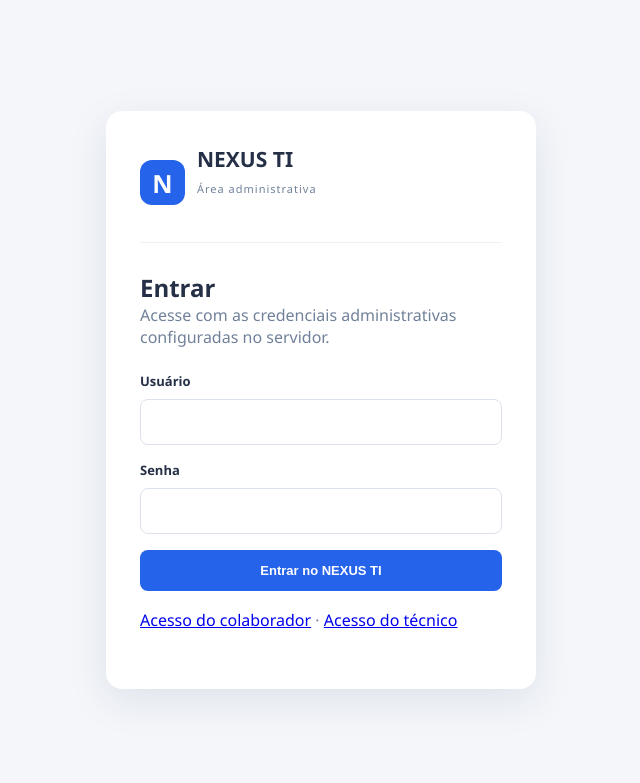
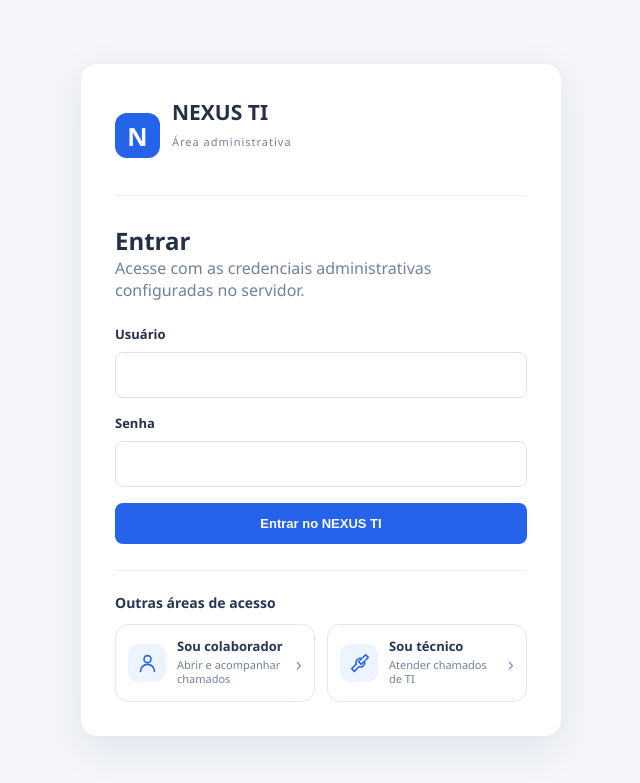
Before and after one commit to ryancavalcante1-ctrl/NEXUS-TI-public, a Flask app: page /admin/login in a window 1280 px wide. Shown: the top 783 px of the page, without its empty margins (319-959 px from the left). Run offline with Flask 3, Linux system fonts and the light colour scheme; some libraries are stand-ins or nearby versions.

Commit message:
Melhora visual da tela de login

```diff
--- a/templates/login_administrador.html
+++ b/templates/login_administrador.html
@@ -7,12 +7,24 @@
     <link rel="stylesheet" href="{{ url_for('static', filename='style.css') }}">
     <style>
         body { min-height: 100vh; display: grid; place-items: center; padding: 24px; }
-        .admin-login { width: min(100%, 430px); background: #fff; padding: 34px; border-radius: 16px; box-shadow: 0 12px 40px #172b4d18; }
+        .admin-login { width: min(100%, 480px); background: #fff; padding: 34px; border-radius: 16px; box-shadow: 0 12px 40px #172b4d18; }
         .admin-login h1 { margin: 0 0 8px; }
         .admin-login p { color: #71819a; margin-bottom: 24px; }
         .admin-login .form-group { margin-bottom: 16px; }
         .admin-login input { width: 100%; box-sizing: border-box; }
         .admin-login button { width: 100%; border: 0; cursor: pointer; }
+        .access-section { margin-top: 26px; padding-top: 22px; border-top: 1px solid #edf1f7; }
+        .access-title { margin: 0 0 12px; color: #253653; font-size: 14px; font-weight: 700; }
+        .access-grid { display: grid; grid-template-columns: 1fr 1fr; gap: 12px; }
+        .access-card { display: flex; align-items: center; gap: 11px; min-width: 0; padding: 14px 12px; border: 1px solid #e1e8f2; border-radius: 13px; background: #fff; color: #243653; text-decoration: none; transition: border-color .18s, background .18s, transform .18s, box-shadow .18s; }
+        .access-card:hover { border-color: #2563eb; background: #f7faff; transform: translateY(-2px); box-shadow: 0 7px 18px #1d4ed814; }
+        .access-icon { display: grid; place-items: center; flex: 0 0 38px; width: 38px; height: 38px; border-radius: 11px; background: #edf4ff; color: #2563eb; }
+        .access-icon svg { width: 21px; height: 21px; }
+        .access-copy { display: flex; flex-direction: column; gap: 3px; min-width: 0; }
+        .access-copy strong { font-size: 13px; line-height: 1.2; }
+        .access-copy small { color: #71819a; font-size: 11px; line-height: 1.3; }
+        .access-arrow { margin-left: auto; color: #8a9ab2; font-size: 20px; }
+        @media (max-width: 420px) { .admin-login { padding: 26px 22px; } .access-grid { grid-template-columns: 1fr; } }
     </style>
 </head>
 <body>
@@ -39,7 +51,25 @@
             </div>
             <button type="submit" class="btn-enviar">Entrar no NEXUS TI</button>
         </form>
-        <p style="margin-top:18px"><a href="{{ url_for('login_colaborador') }}">Acesso do colaborador</a> · <a href="{{ url_for('login_tecnico') }}">Acesso do técnico</a></p>
+        <section class="access-section" aria-label="Outras áreas de acesso">
+            <h3 class="access-title">Outras áreas de acesso</h3>
+            <div class="access-grid">
+                <a class="access-card" href="{{ url_for('login_colaborador') }}">
+                    <span class="access-icon" aria-hidden="true">
+                        <svg viewBox="0 0 24 24" fill="none" stroke="currentColor" stroke-width="1.8" stroke-linecap="round" stroke-linejoin="round"><path d="M20 21a8 8 0 0 0-16 0"/><circle cx="12" cy="7" r="4"/></svg>
+                    </span>
+                    <span class="access-copy"><strong>Sou colaborador</strong><small>Abrir e acompanhar chamados</small></span>
+                    <span class="access-arrow" aria-hidden="true">›</span>
+                </a>
+                <a class="access-card" href="{{ url_for('login_tecnico') }}">
+                    <span class="access-icon" aria-hidden="true">
+                        <svg viewBox="0 0 24 24" fill="none" stroke="currentColor" stroke-width="1.8" stroke-linecap="round" stroke-linejoin="round"><path d="M14.7 6.3a5 5 0 0 0-6.4 6.4L3 18l3 3 5.3-5.3a5 5 0 0 0 6.4-6.4L14 13l-3-3z"/><path d="m16 5 3-3 3 3-3 3"/></svg>
+                    </span>
+                    <span class="access-copy"><strong>Sou técnico</strong><small>Atender chamados de TI</small></span>
+                    <span class="access-arrow" aria-hidden="true">›</span>
+                </a>
+            </div>
+        </section>
     </main>
 </body>
 </html>
```
